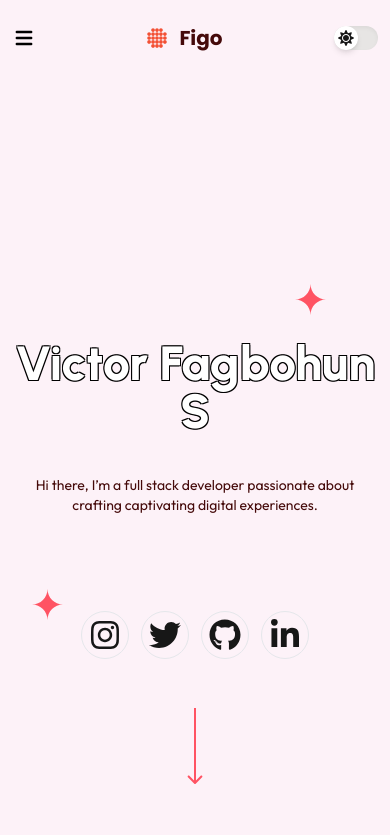
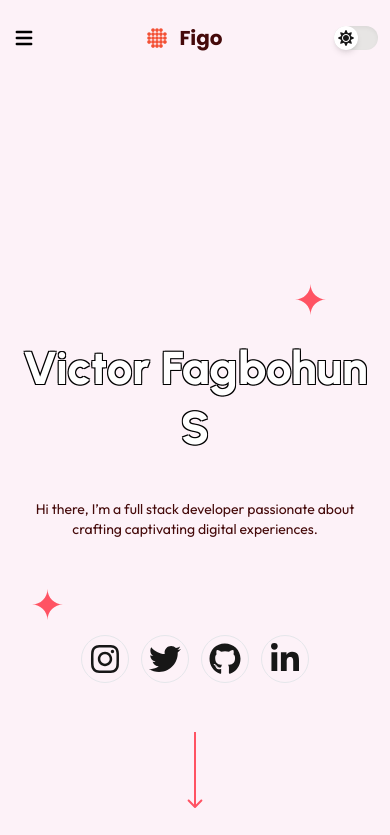
Before and after one commit to vfaith37/victorPortfolio, a React (Vite) app: page / in a window 390 px wide. Shown: the top 835 px of the page. Built offline with nearby package versions, Linux system fonts and the light colour scheme.

Commit message:
Update App.jsx

```diff
--- a/src/App.jsx
+++ b/src/App.jsx
@@ -80,7 +80,7 @@ function App() {
 						</section>
 						<section className='mt-52 text-red-950 dark:text-white flex flex-col items-center'>
 							<img src={EXTRA} alt="extra" className='self-end p-6 mr-[1.75rem] sm:mr-[14.75rem]' />
-							<h1 className={`text-center text-5xl sm:text-9xl font-extrabold mb-3 chall ${isDarkMode ? 'invert' : ''}`}>Victor Fagbohun S</h1>
+							<h1 className={`text-center text-[46px] sm:text-9xl font-extrabold mb-3 chall ${isDarkMode ? 'invert' : ''}`}>Victor Fagbohun S</h1>
 							<p className='text-center text-opacity-40 text-sm sm:text-2xl font-normal font-outfit mt-7 w-[20.5625rem] sm:w-[60.5625rem]'>Hi there, I’m a full stack developer passionate about crafting captivating digital experiences. </p>
 							<div className='flex mt-24 my-12 self-center gap-3 text-neutral-900 dark:text-gray-50'>
 		<div className='w-12 h-12 rounded-full border border-gray-200 flex items-center justify-center flex-col'>
```
